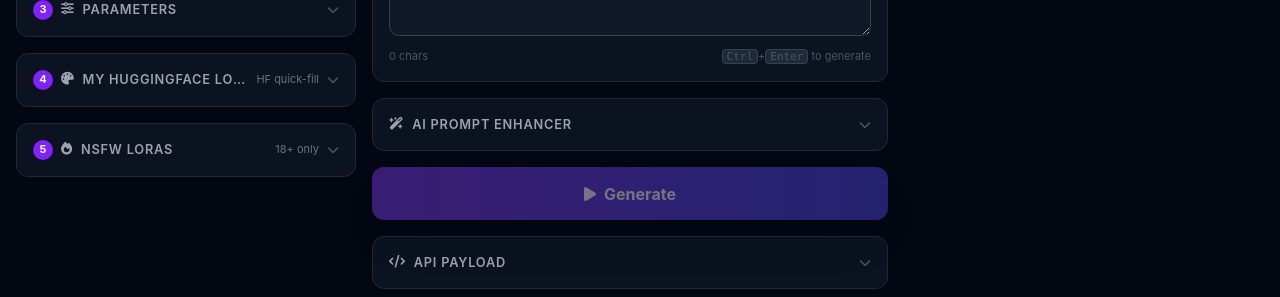
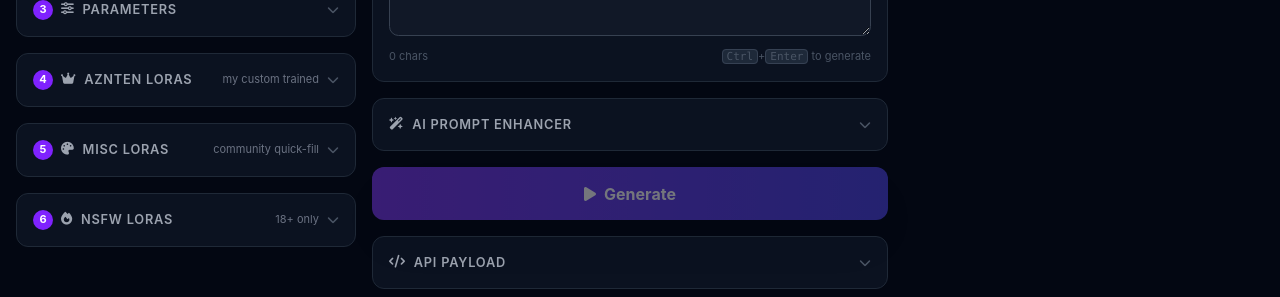
Before and after one commit to d33pstatetech-stack/wavespeed-ai, a React (Vite) app in the folder client/: page / in a window 1280 px wide. Shown: the part 267-564 px from the top of the page. Built offline with nearby package versions, Linux system fonts and the light colour scheme; no server answers.

Commit message:
LoRA groups: Aznten (name-pattern, source-agnostic) + Misc (renamed HF) + NSFW

```diff
--- a/client/src/App.jsx
+++ b/client/src/App.jsx
@@ -224,12 +224,17 @@ export default function App() {
             {!loadingSchema && !schema && <p className="text-xs text-gray-600">Select a model to configure parameters.</p>}
             {!loadingSchema && schema && <ParamForm schema={schema} values={params} onChange={setParams} notify={toast} />}
           </Section>
-          <Section icon="fa-palette" title="My HuggingFace LoRAs" step={4} defaultOpen={false}
-            summary="HF quick-fill">
-            <p className="text-[11px] text-gray-500 mb-1">Quick-fill a LoRA into the current model's LoRA field. Private repos auto-proxy via the Worker.</p>
-            <LoraPicker variant="user" schema={schema} model={selected} modelId={selectedId} params={params} onParams={mergeParams} notify={toast} custom={customLoras} onAddCustom={handleAddCustom} onDeleteCustom={handleDeleteCustom} />
+          <Section icon="fa-crown" title="Aznten LoRAs" step={4} defaultOpen={false}
+            summary="my custom trained">
+            <p className="text-[11px] text-gray-500 mb-1">My own custom-trained adapters (aznten / asian-ten / d33pstate names), wherever hosted. Quick-fill into the current model's LoRA field.</p>
+            <LoraPicker variant="aznten" schema={schema} model={selected} modelId={selectedId} params={params} onParams={mergeParams} notify={toast} custom={customLoras} onAddCustom={handleAddCustom} onDeleteCustom={handleDeleteCustom} />
           </Section>
-          <Section icon="fa-fire" title="NSFW LoRAs" step={5} defaultOpen={false} summary="18+ only">
+          <Section icon="fa-palette" title="Misc LoRAs" step={5} defaultOpen={false}
+            summary="community quick-fill">
+            <p className="text-[11px] text-gray-500 mb-1">Community adapters from any source (HuggingFace, CivitAI, …) — everything not mine and not NSFW. Private repos auto-proxy via the Worker.</p>
+            <LoraPicker variant="misc" schema={schema} model={selected} modelId={selectedId} params={params} onParams={mergeParams} notify={toast} custom={customLoras} onAddCustom={handleAddCustom} onDeleteCustom={handleDeleteCustom} />
+          </Section>
+          <Section icon="fa-fire" title="NSFW LoRAs" step={6} defaultOpen={false} summary="18+ only">
             <p className="text-[11px] text-gray-500 mb-1">Only adapters with a WaveSpeed LoRA endpoint. 18+ only.</p>
             <LoraPicker variant="nsfw" schema={schema} model={selected} modelId={selectedId} params={params} onParams={mergeParams} notify={toast} custom={customLoras} onAddCustom={handleAddCustom} onDeleteCustom={handleDeleteCustom} />
           </Section>
--- a/client/src/components/LoraPicker.jsx
+++ b/client/src/components/LoraPicker.jsx
@@ -1,5 +1,5 @@
 import { useMemo, useState } from 'react';
-import { NSFW_LORAS, USER_LORAS } from '../loras-data';
+import { AZNTEN_LORAS, MISC_LORAS, NSFW_LORAS, isAzntenLora } from '../loras-data';
 import { filterLoras, loraFamily, modelIsVideo } from '../lora-compat';
 import { loraSlotCount } from '../params';
 import AddLoraUrl from './AddLoraUrl';
@@ -38,25 +38,27 @@ function findLoraField(schema) {
   return null;
 }
 
-// LoRA quick picker. variant: 'user' | 'nsfw'.
+// LoRA quick picker. variant: 'aznten' | 'misc' | 'nsfw' ('user' = legacy misc alias).
 // Props: schema, model (record), modelId, params, onParams(mergeObj), notify,
 // custom (user-added entries), onAddCustom(entry), onDeleteCustom(id).
 export default function LoraPicker({ variant, schema, model, modelId, params, onParams, notify, custom, onAddCustom, onDeleteCustom }) {
   const [showAll, setShowAll] = useState(false);
   const customs = useMemo(() => {
     const all = Array.isArray(custom) ? custom : [];
-    return all.filter((c) => (variant === 'nsfw' ? !!c.nsfw : !c.nsfw));
+    if (variant === 'nsfw') return all.filter((c) => !!c.nsfw);
+    const clean = all.filter((c) => !c.nsfw);
+    return variant === 'aznten' ? clean.filter(isAzntenLora) : clean.filter((c) => !isAzntenLora(c));
   }, [custom, variant]);
   const base = useMemo(
-    () => (variant === 'nsfw' ? [...NSFW_LORAS].sort(nsfwSort) : [...USER_LORAS]),
+    () => (variant === 'nsfw' ? [...NSFW_LORAS].sort(nsfwSort) : variant === 'aznten' ? [...AZNTEN_LORAS] : [...MISC_LORAS]),
     [variant],
   );
   const pool = useMemo(() => [...customs, ...base], [customs, base]);
   const filt = useMemo(() => filterLoras(pool, model, modelId), [pool, model, modelId]);
   const loras = showAll ? [...filt.shown, ...filt.hiddenItems] : filt.shown;
   const filtered = !showAll && filt.hidden > 0;
-  const badge = variant === 'nsfw' ? `${loras.length}/${base.length} • NSFW` : `${loras.length}/${base.length} • HF`;
-  const badgeCls = variant === 'nsfw' ? 'bg-red-700' : 'bg-purple-600';
+  const badge = variant === 'nsfw' ? `${loras.length}/${base.length} • NSFW` : variant === 'aznten' ? `${loras.length}/${base.length} • Aznten` : `${loras.length}/${base.length} • Misc`;
+  const badgeCls = variant === 'nsfw' ? 'bg-red-700' : variant === 'aznten' ? 'bg-fuchsia-600' : 'bg-purple-600';
   const loraField = findLoraField(schema);
 
   const TIER_DOT = {
--- a/client/src/loras-data.js
+++ b/client/src/loras-data.js
@@ -199,6 +199,15 @@ export const OWN_LORAS = [    {
 // independently.
 export const USER_LORAS = [...CURATED_LORAS, ...OWN_LORAS];
 
+// Aznten vs Misc split. Name-pattern only, deliberately source-agnostic: the
+// owner's custom-trained adapters match aznten / asian-ten / d33pstate
+// variants wherever they are hosted (Hugging Face today, anywhere tomorrow).
+// Everything else that is not NSFW is Misc, regardless of source.
+const AZNTEN_RE = /aznten|asian[- ]ten|d33pstate/i;
+export const isAzntenLora = (e = {}) => AZNTEN_RE.test(`${e.name || ''} ${e.id || ''}`);
+export const AZNTEN_LORAS = USER_LORAS.filter(isAzntenLora);
+export const MISC_LORAS = USER_LORAS.filter((e) => !isAzntenLora(e));
+
 // Uncensored and adult-oriented adapters, kept in a separate variant so the
 // default picker stays clean. These are ordinary public community checkpoints;
 // the only thing separating them is the bucket they appear in. Handle them the
```
